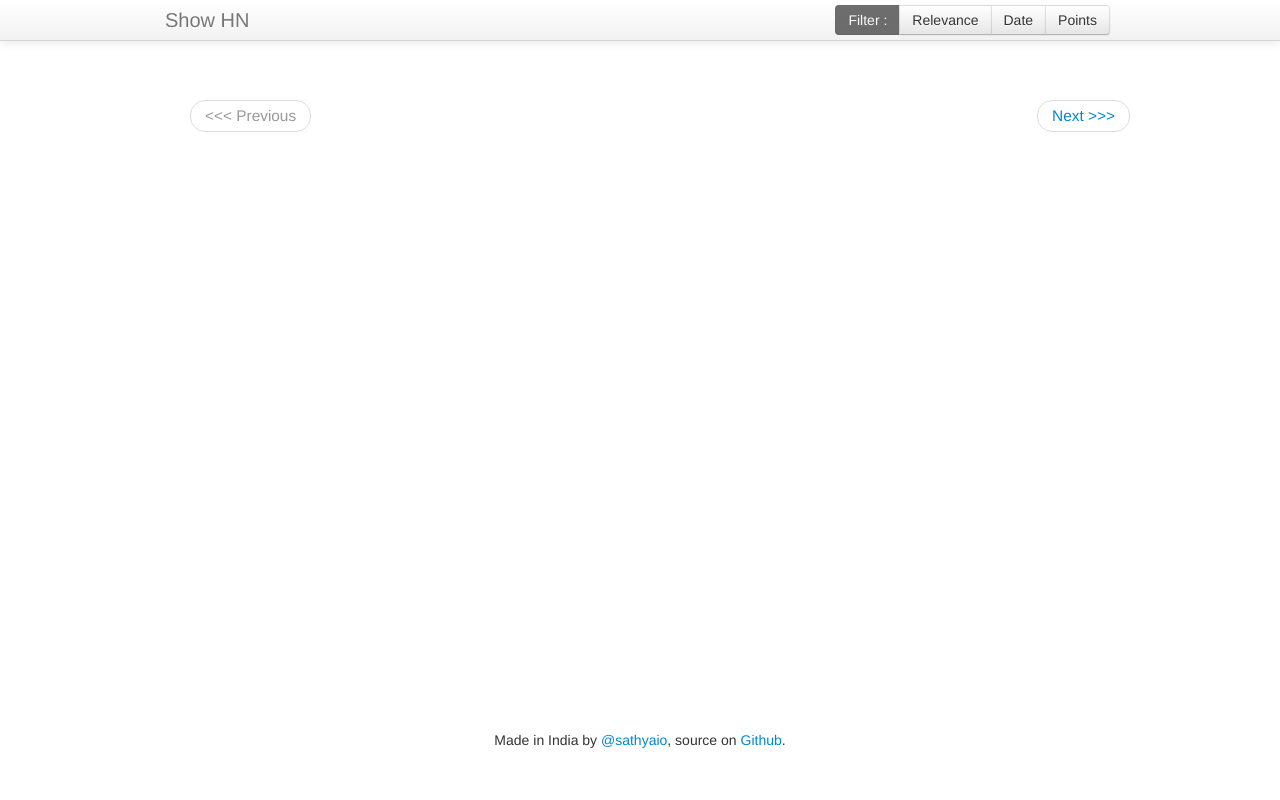
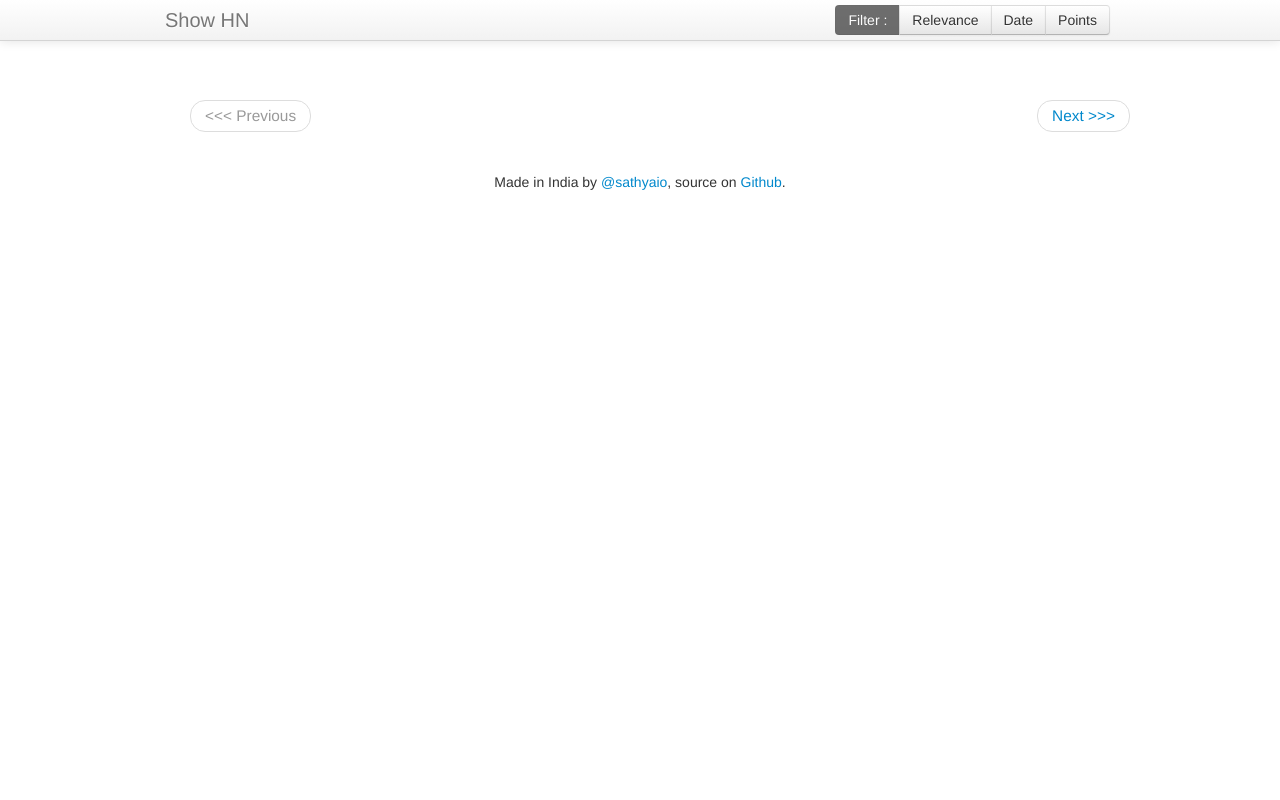
Before and after one commit to sathya-me/showhnapp, a Python web app: template Templates/index.html in a window 1280 px wide. Run offline with Jinja, Linux system fonts and the light colour scheme; the template is opened without the code that fills it, so the values that code supplies are empty; some libraries are stand-ins or nearby versions.

Commit message:
fixed footer

```diff
--- a/Templates/index.html
+++ b/Templates/index.html
@@ -153,7 +153,7 @@
             </div>  <!-- main_container -->
     </div>
 
-    <footer class="footer fix_bottom">
+    <footer class="footer">
         <div class="container">
             <div class="row-fluid">
                 <div class="span10 offset1" id="main_container">
```
